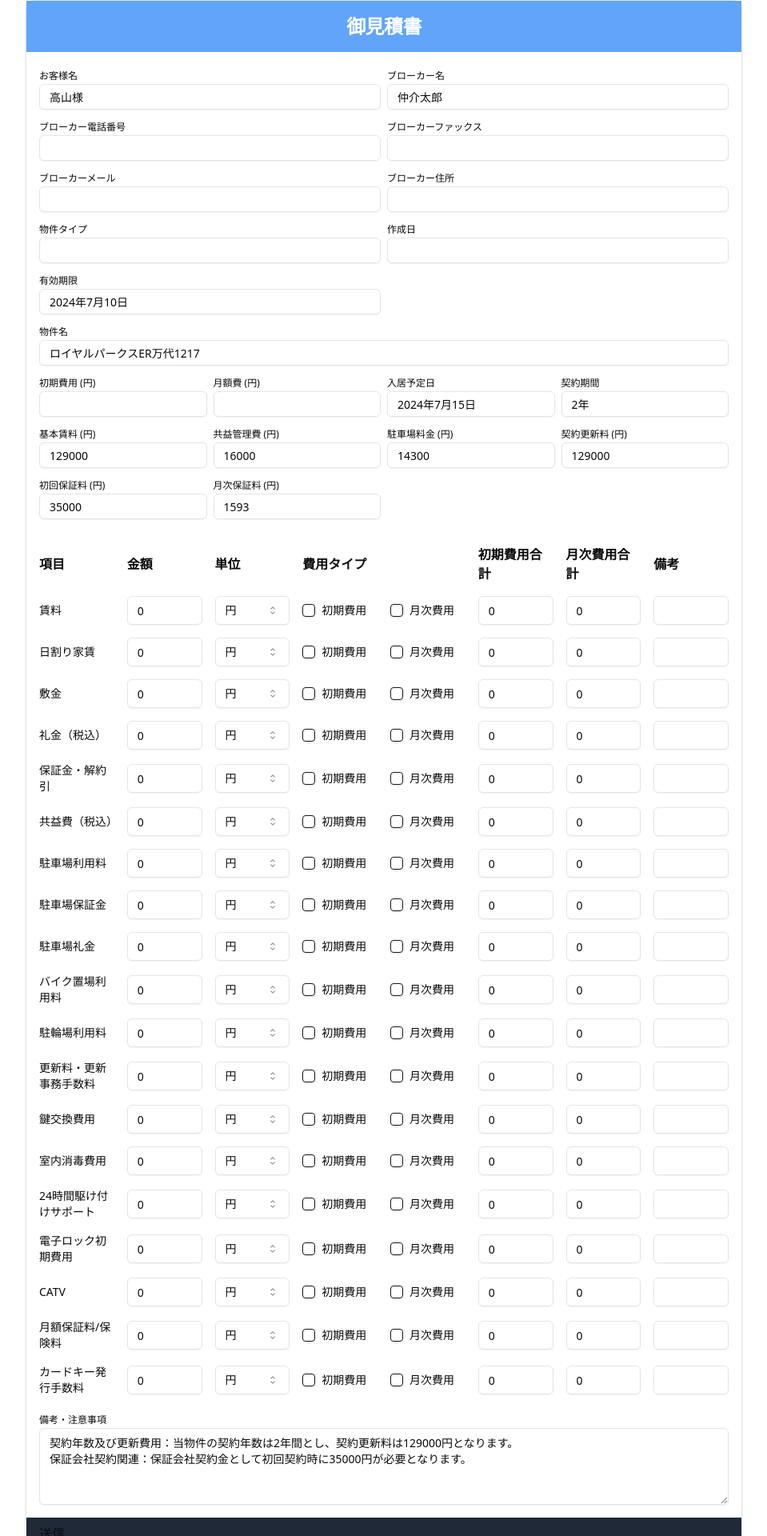
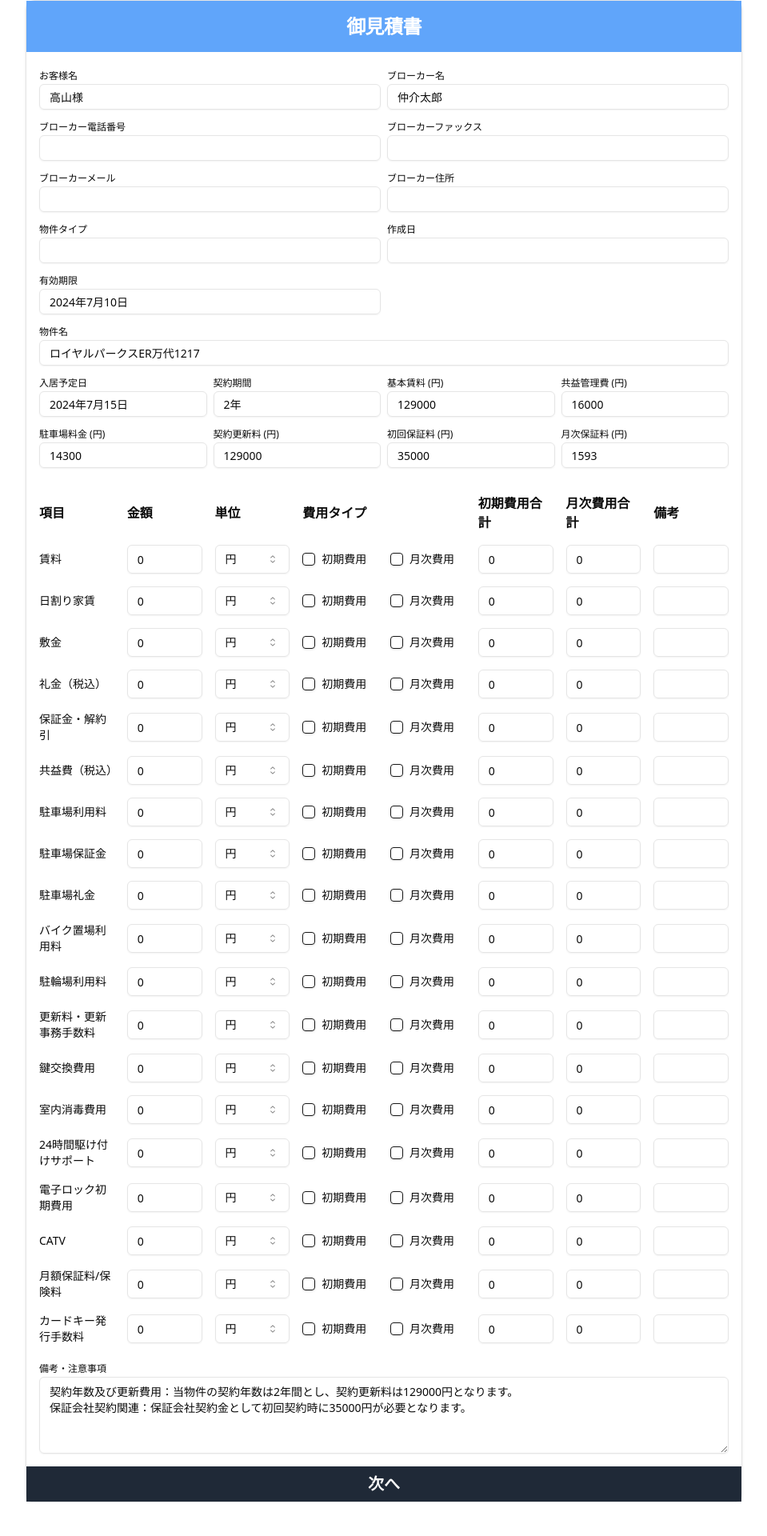
Before and after one commit to keitanamazue/estimation, a Next.js app: page / in a window 1280 px wide. Shown: the top 1920 px of the page at 80% size, without its empty margins (160-1119 px from the left). After the commit the page ends 1878 px from the top, so only its background shows below. Built offline with nearby package versions, Linux system fonts and the light colour scheme.

Commit message:
button修正

```diff
--- a/src/app/page.tsx
+++ b/src/app/page.tsx
@@ -210,7 +210,7 @@ function EstimateForm() {
                 className="h-8 text-sm"
               />
             </div>
-            <div>
+            {/* <div>
               <Label htmlFor="initialCost" className="text-xs">
                 初期費用 (円)
               </Label>
@@ -229,8 +229,8 @@ function EstimateForm() {
                 }
                 className="h-8 text-sm"
               />
-            </div>
-            <div>
+            </div> */}
+            {/* <div>
               <Label htmlFor="monthlyFee" className="text-xs">
                 月額費 (円)
               </Label>
@@ -249,7 +249,7 @@ function EstimateForm() {
                 }
                 className="h-8 text-sm"
               />
-            </div>
+            </div> */}
             <div>
               <Label htmlFor="moveInDate" className="text-xs">
                 入居予定日
@@ -418,7 +418,10 @@ function EstimateForm() {
             </div>
 
             {value.costs.map((cost, index) => (
-              <div key={index} className="grid grid-cols-8 gap-4 items-center">
+              <div
+                key={cost.備考}
+                className="grid grid-cols-8 gap-4 items-center"
+              >
                 <Label className="text-sm font-medium">{cost.項目}</Label>
                 <Input
                   type="text"
@@ -463,7 +466,7 @@ function EstimateForm() {
                       setValue({
                         ...value,
                         costs: value.costs.map((c, i) =>
-                          i === index ? { ...c, 初期費用: checked } : c
+                          i === index ? { ...c, 初期費用: !!checked } : c
                         ),
                       })
                     }
@@ -480,7 +483,7 @@ function EstimateForm() {
                       setValue({
                         ...value,
                         costs: value.costs.map((c, i) =>
-                          i === index ? { ...c, 月次費用: checked } : c
+                          i === index ? { ...c, 月次費用: !!checked } : c
                         ),
                       })
                     }
@@ -547,9 +550,9 @@ function EstimateForm() {
             />
           </div>
         </CardContent>
-        <CardFooter className="bg-gray-800 py-2 px-4">
+        <CardFooter className="bg-gray-800 py-2 px-4 text-white text-center text-xl font-bold">
           <Link href="/estimation" className="w-full">
-            送信
+            次へ
           </Link>
         </CardFooter>
       </Card>
```
